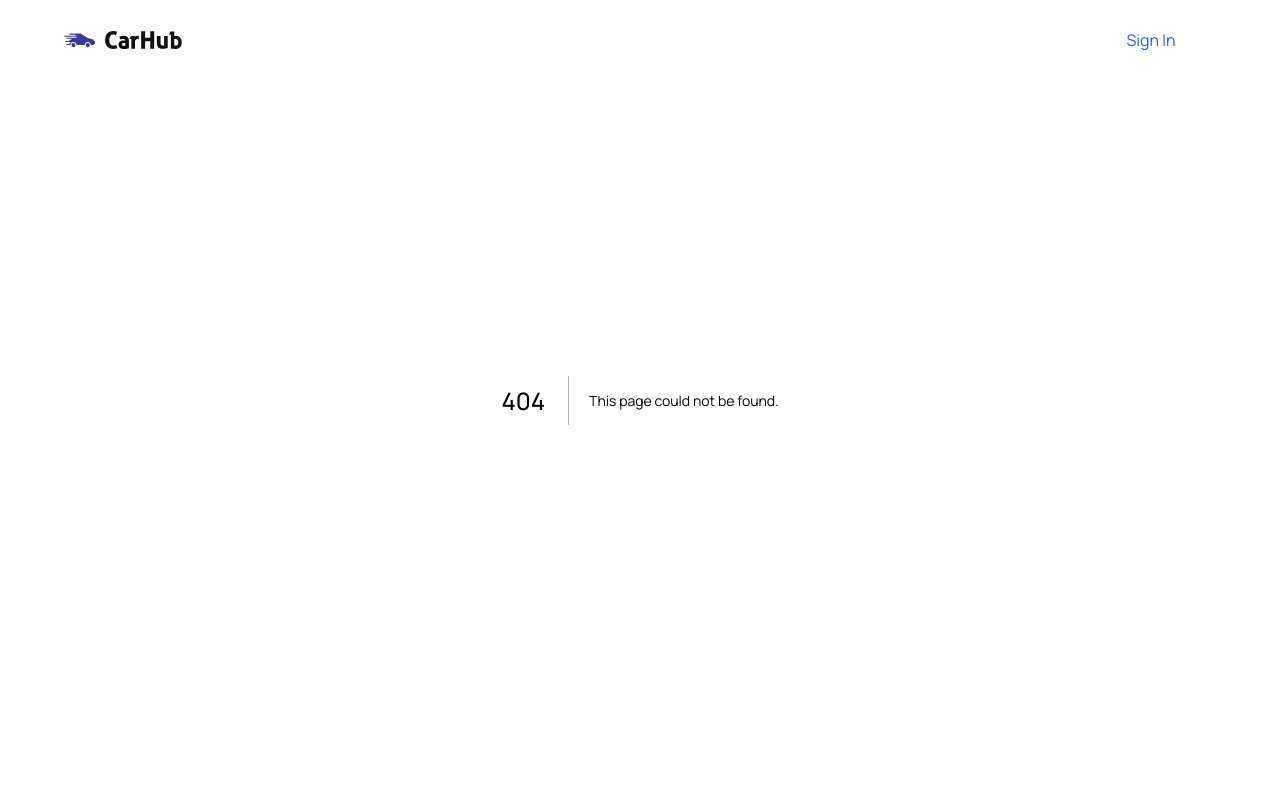
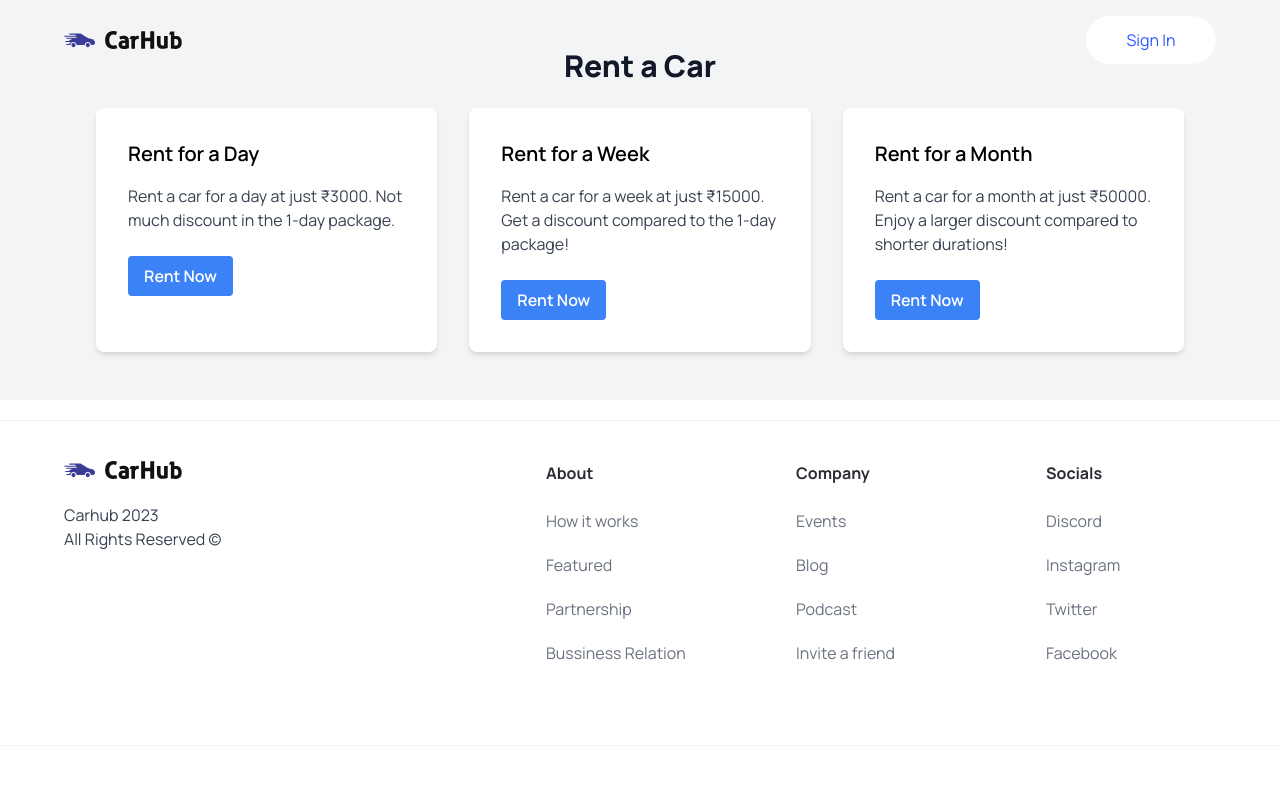
Before and after one commit to Sawrozzz/E-commerce, a Next.js app: page /rent in a window 1280 px wide. Before the commit this address had no page. Shown: the top 790 px of the page. Built offline with nearby package versions, Linux system fonts and the light colour scheme.

Commit message:
adding payment, signup etc and refactor

```diff
--- /dev/null
+++ b/app/payment/page.tsx
@@ -0,0 +1,61 @@
+
+'use client'
+import React, { useState } from 'react';
+
+const PaymentMethodForm = () => {
+  // State variables to store form data
+  const [paymentMethod, setPaymentMethod] = useState('credit_card');
+  const [cardNumber, setCardNumber] = useState('');
+  const [expiryDate, setExpiryDate] = useState('');
+  const [cvv, setCvv] = useState('');
+
+  // Function to handle form submission
+  const handleSubmit = (e) => {
+    e.preventDefault();
+    // You can add your payment processing logic here
+    console.log({
+      paymentMethod,
+      cardNumber,
+      expiryDate,
+      cvv,
+    });
+  };
+
+  return (
+    <div className="max-w-md mx-auto bg-white shadow-md p-8 mt-10">
+      <h2 className="text-2xl font-bold mb-6">Payment Method</h2>
+      <form onSubmit={handleSubmit}>
+        {/* Payment Method Selection */}
+        <div className="mb-6">
+          <label htmlFor="paymentMethod" className="block text-gray-700 font-bold mb-2">Payment Method</label>
+          <select id="paymentMethod" name="paymentMethod" value={paymentMethod} onChange={(e) => setPaymentMethod(e.target.value)} className="block appearance-none w-full bg-white border border-gray-400 hover:border-gray-500 px-4 py-2 rounded shadow leading-tight focus:outline-none focus:shadow-outline">
+            <option value="credit_card">Credit Card</option>
+            <option value="debit_card">Debit Card</option>
+            <option value="paypal">PayPal</option>
+          </select>
+        </div>
+        {/* Card Number Input */}
+        <div className="mb-4">
+          <label htmlFor="cardNumber" className="block text-gray-700 font-bold mb-2">Card Number</label>
+          <input type="text" id="cardNumber" name="cardNumber" value={cardNumber} onChange={(e) => setCardNumber(e.target.value)} className="appearance-none border rounded w-full py-2 px-3 text-gray-700 leading-tight focus:outline-none focus:shadow-outline" />
+        </div>
+        {/* Expiry Date Input */}
+        <div className="mb-4">
+          <label htmlFor="expiryDate" className="block text-gray-700 font-bold mb-2">Expiry Date</label>
+          <input type="text" id="expiryDate" name="expiryDate" value={expiryDate} onChange={(e) => setExpiryDate(e.target.value)} className="appearance-none border rounded w-full py-2 px-3 text-gray-700 leading-tight focus:outline-none focus:shadow-outline" />
+        </div>
+        {/* CVV Input */}
+        <div className="mb-6">
+          <label htmlFor="cvv" className="block text-gray-700 font-bold mb-2">CVV</label>
+          <input type="text" id="cvv" name="cvv" value={cvv} onChange={(e) => setCvv(e.target.value)} className="appearance-none border rounded w-full py-2 px-3 text-gray-700 leading-tight focus:outline-none focus:shadow-outline" />
+        </div>
+        {/* Submit Button */}
+        <div className="flex items-center justify-center">
+          <button type="submit" className="bg-blue-500 hover:bg-blue-700 text-white font-bold py-2 px-4 rounded focus:outline-none focus:shadow-outline">Pay Now</button>
+        </div>
+      </form>
+    </div>
+  );
+};
+
+export default PaymentMethodForm;
--- /dev/null
+++ b/app/rent/page.tsx
@@ -0,0 +1,62 @@
+// components/RentACarSection.js
+'use client'
+import {useRouter} from 'next/navigation'
+import React from "react";
+
+const BuyNow = () => {
+  const dayPrice = 3000;
+  const weekPrice = 15000;
+  const monthPrice = 50000;
+
+  const router = useRouter()
+  const handleForm =()=>{
+
+    router.push('/payment')
+  }
+
+
+  return (
+    <section className="bg-gray-100 py-12">
+      <div className="max-w-6xl mx-auto px-4 sm:px-6 lg:px-8">
+        <h2 className="text-3xl font-extrabold text-gray-900 mb-6 flex justify-center">Rent a Car</h2>
+        <div className="grid grid-cols-1 sm:grid-cols-2 lg:grid-cols-3 gap-8">
+          {/* Card for Rent for a Day */}
+          <div className="bg-white p-8 rounded-lg shadow-md">
+            <h3 className="text-xl font-semibold mb-4">Rent for a Day</h3>
+            <p className="text-gray-700">Rent a car for a day at just ₹{dayPrice}. Not much discount in the 1-day package.</p>
+            <div className="mt-6">
+              <button className="bg-blue-500 hover:bg-blue-600 text-white font-semibold py-2 px-4 rounded"
+              onClick={()=>handleForm()}
+              >
+                Rent Now
+              </button>
+            </div>
+          </div>
+
+          {/* Card for Rent for a Week */}
+          <div className="bg-white p-8 rounded-lg shadow-md">
+            <h3 className="text-xl font-semibold mb-4">Rent for a Week</h3>
+            <p className="text-gray-700">Rent a car for a week at just ₹{weekPrice}. Get a discount compared to the 1-day package!</p>
+            <div className="mt-6">
+              <button className="bg-blue-500 hover:bg-blue-600 text-white font-semibold py-2 px-4 rounded">
+                Rent Now
+              </button>
+            </div>
+          </div>
+
+          {/* Card for Rent for a Month */}
+          <div className="bg-white p-8 rounded-lg shadow-md">
+            <h3 className="text-xl font-semibold mb-4">Rent for a Month</h3>
+            <p className="text-gray-700">Rent a car for a month at just ₹{monthPrice}. Enjoy a larger discount compared to shorter durations!</p>
+            <div className="mt-6">
+              <button className="bg-blue-500 hover:bg-blue-600 text-white font-semibold py-2 px-4 rounded">
+                Rent Now
+              </button>
+            </div>
+          </div>
+        </div>
+      </div>
+    </section>
+  );
+};
+export default BuyNow;
--- a/app/pages/signup.tsx
+++ b/app/signup/page.tsx
@@ -1,7 +1,7 @@
 // pages/signin.tsx
 'use client'
 import { useState } from 'react';
-import { useRouter } from 'next/router';
+import {useRouter} from 'next/navigation'
 
 const SignInPage: React.FC = () => {
   const router = useRouter();
--- a/components/CarCard.tsx
+++ b/components/CarCard.tsx
@@ -5,7 +5,7 @@ import Image from "@/node_modules/next/image";
 import { CarProps } from "@/types/index";
 import CustomButton from "./CustomButton";
 import {useRouter} from 'next/navigation'
-import { calculateCarRent, generateCarImageUrl } from "@/utils/index";
+import { calculateCarRent } from "@/utils/index";
 import CarDetails from "./CarDetails";
 interface CarCardProps {
   car: CarProps;
@@ -16,7 +16,8 @@ const CarCard = ({ car }: CarCardProps) => {
   const [isOpen, setIsOpen] = useState(false);
   const router = useRouter();
 const handleRent = ()=>{
-router.push('/signup')
+  console.log("clicked")
+router.push('/rent')
 }
   return (
     <div className="car-card group">
@@ -44,8 +45,11 @@ router.push('/signup')
         containerStyles="w-full py-[16px] rounded-full bg-primary-blue"
         textStyles = "text-white text-[14px] leading-[17px] font-bold"
         handleClick={()=>handleRent()}
-
         />
+        {/* <button
+        className="w-full py-[16px] rounded-full bg-primary-blue"
+        onClick={()=>handleRent()}
+        >Rent Here</button> */}
       </div>
       <div className="relative flex w-full mt-2">
         <div className="flex group-hover:invisible w-full justify-between text-grey">
--- a/components/Navbar.tsx
+++ b/components/Navbar.tsx
@@ -1,9 +1,16 @@
+'use client'
+
 import React from "react";
 import Link from "next/link";
 import Image from "next/image";
+import {useRouter} from 'next/navigation'
 import CustomButton from "./CustomButton";
 import SignInPage from "../app/pages/signup";
 const Navbar = () => {
+  const handleSignUp =()=>{
+   router.push('/signup')
+  }
+  const router = useRouter();
 
   return (
     <header className="w-full absolute z-10">
@@ -25,6 +32,7 @@ const Navbar = () => {
           btnType="button"
           containerStyles="text-primary-blue
           rounded-full bg-white min-w-[130px]"
+          handleClick={()=>handleSignUp()}
         />
       </nav>
     </header>
```
Also changed, not shown: utils/index.ts (+14 -14 lines).
